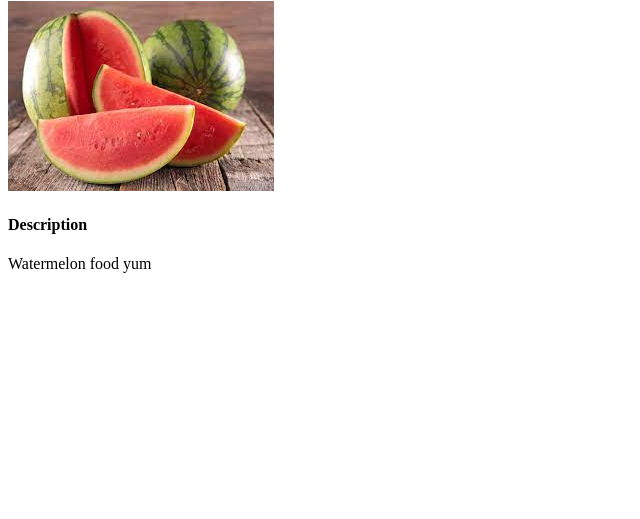
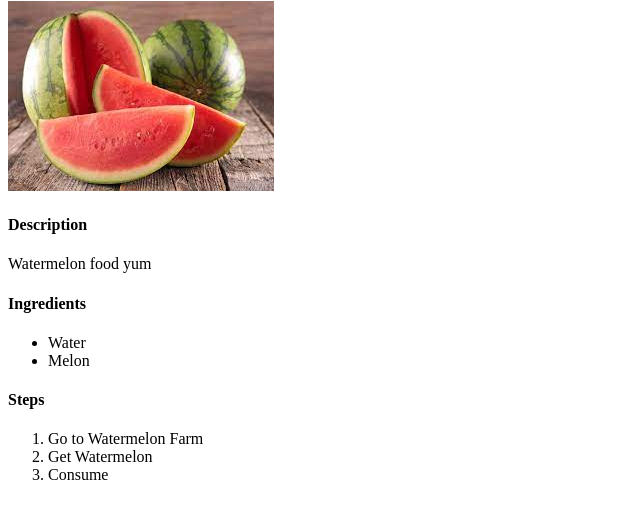
Before and after one commit to milkchicken1/odin-recipes, a plain HTML site: page recipes/watermelon.html in a window 1280 px wide. Shown: the part 79-598 px from the top of the page, without its empty margins (0-640 px from the left). Drawn offline with Linux system fonts and the light colour scheme.

Commit message:
Created required lists of ingredients and steps

```diff
--- a/recipes/watermelon.html
+++ b/recipes/watermelon.html
@@ -11,5 +11,16 @@
     <img src="watermelons.jpeg">
     <h4>Description</h4>
     <p>Watermelon food yum</p>
+    <h4>Ingredients</h4>
+    <ul>
+        <li>Water</li>
+        <li>Melon</li>
+    </ul>
+    <h4>Steps</h4>
+    <ol>
+        <li>Go to Watermelon Farm</li>
+        <li>Get Watermelon</li>
+        <li>Consume</li>
+    </ol>
 </body>
 </html>
```
